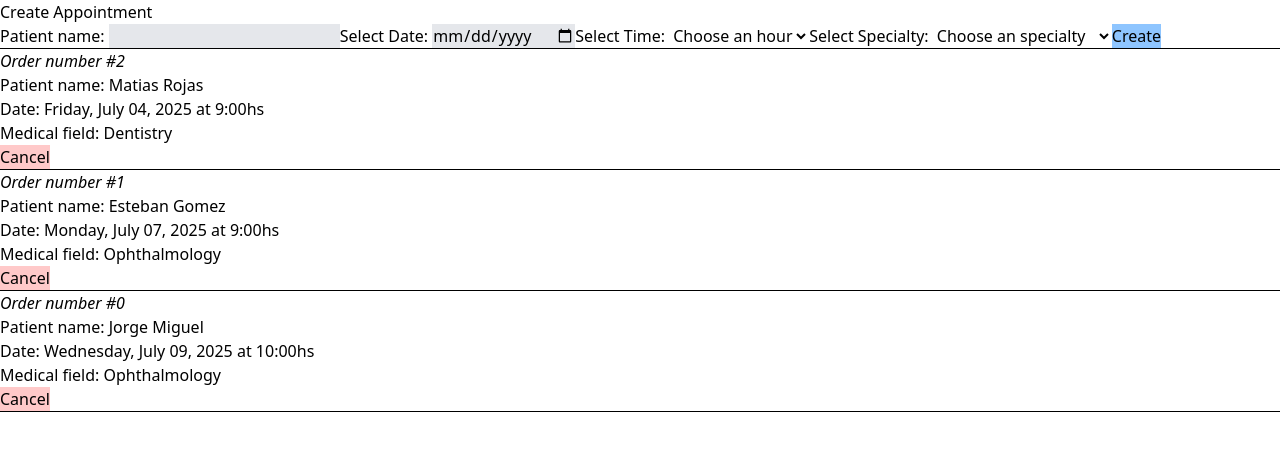
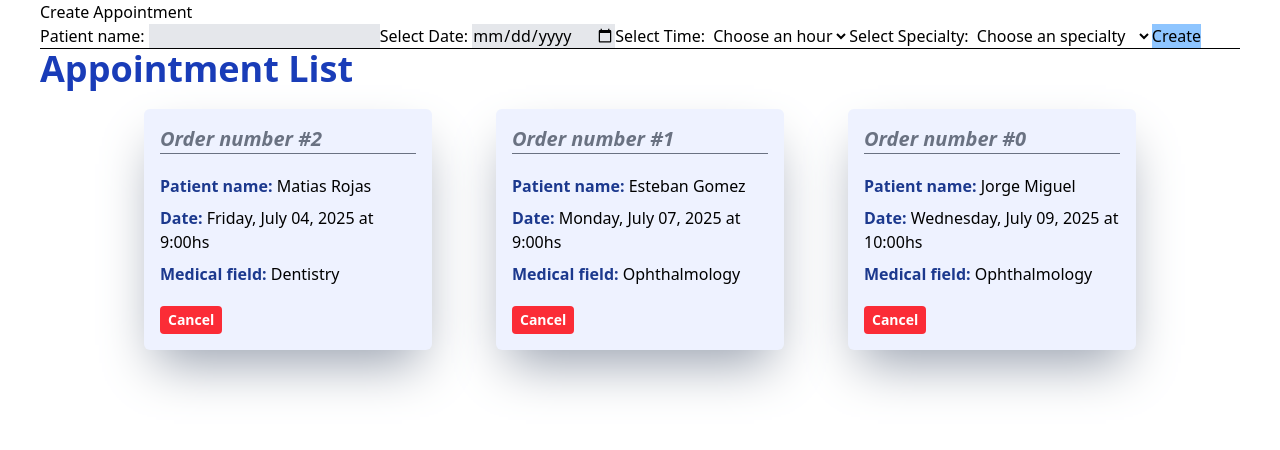
Before and after one commit to LucasDLabo/ReactJS-AAPRO2.0-2025, a React (Vite) app in the folder final_project/: page / in a window 1280 px wide. Shown: the top 450 px of the page. Built offline with nearby package versions, Linux system fonts and the light colour scheme.

Commit message:
feat/finalProject: appointment list styling

```diff
--- a/final_project/src/App.jsx
+++ b/final_project/src/App.jsx
@@ -1,6 +1,7 @@
 import { useState } from 'react'
 import './Style.css'
 import AppointmentList from './components/appointment/AppointmentList.jsx'
+import AppointmentListContainer from './components/appointment/container/AppointmentListContainer.jsx'
 import AppointmentForm from './components/appointment/AppointmentForm.jsx'
 import exampleData from './utils/data.js'
 import specialties from './utils/specialties.js'
@@ -29,8 +30,11 @@ function App() {
 
     return (
         <>
+            <main>
                 <AppointmentForm onCreate={createAppoint} specialties={specialties} timetables={timetables} appoint={appoint}></AppointmentForm>
 
+                <h2 className='title'>Appointment List</h2>
+                <AppointmentListContainer>
                 {
                     appoint.map( (data)=> (
                     <AppointmentList
@@ -45,6 +49,8 @@ function App() {
                     />
                     ) )
                 }
+                </AppointmentListContainer>
+            </main>
         </>
     )
 }
--- a/final_project/src/Style.css
+++ b/final_project/src/Style.css
@@ -1,2 +1,14 @@
 @import "tailwindcss";
 @custom-variant dark (&:where(.dark, .dark *));
+
+main{
+    @apply px-10
+}
+@layer components{
+    .title{
+        @apply mb-5 text-4xl font-extrabold text-blue-800
+    }
+    .btn-delete{
+        @apply cursor-pointer rounded bg-red-500 px-2 py-1 font-bold text-white hover:bg-red-400;
+    }
+}
--- a/final_project/src/components/appointment/AppointmentList.jsx
+++ b/final_project/src/components/appointment/AppointmentList.jsx
@@ -11,14 +11,18 @@ function AppointmentList( {id, name, date, time, specialty, onDelete} ){
 
     return (
         <>
-            <ul>
-                <li><i>Order number #{id}</i></li>
-                <li>Patient name: {name}</li>
-                <li>Date: {formatedDate} at {time}hs</li>
-                <li>Medical field: {specialty}</li>
-            </ul>
-            <button title="Cancel Appointment" className="cursor-pointer bg-red-200" onClick={() => onDelete(id)}>Cancel</button>
-            <hr />
+            <div className="w-72 rounded-md bg-indigo-50 p-4 shadow-2xl shadow-gray-400">
+                <ul className="flex min-h-52 flex-col">
+                    <li className="text-xl font-bold text-gray-500 italic">Order number #{id}</li>
+                    <hr className="text-gray-500"/>
+                    <div className="flex flex-grow flex-col justify-evenly gap-2 py-5">
+                        <li><b className="text-blue-900">Patient name:</b> {name}</li>
+                        <li><b className="text-blue-900">Date:</b> {formatedDate} at {time}hs</li>
+                        <li><b className="text-blue-900">Medical field:</b> {specialty}</li>
+                    </div>
+                    <li><button title="Cancel Appointment" className="btn-delete text-sm" onClick={() => onDelete(id)}>Cancel</button></li>
+                </ul>
+            </div>
         </>
     )
 }
--- /dev/null
+++ b/final_project/src/components/appointment/container/AppointmentListContainer.jsx
@@ -0,0 +1,11 @@
+function AppointmentListContainer( {children} ){
+    return(
+        <>
+            <section className="flex flex-wrap items-center justify-center gap-16">
+                {children}
+            </section>
+        </>
+    )
+}
+
+export default AppointmentListContainer
```
Lines whose indentation alone changed are shown as unchanged.
